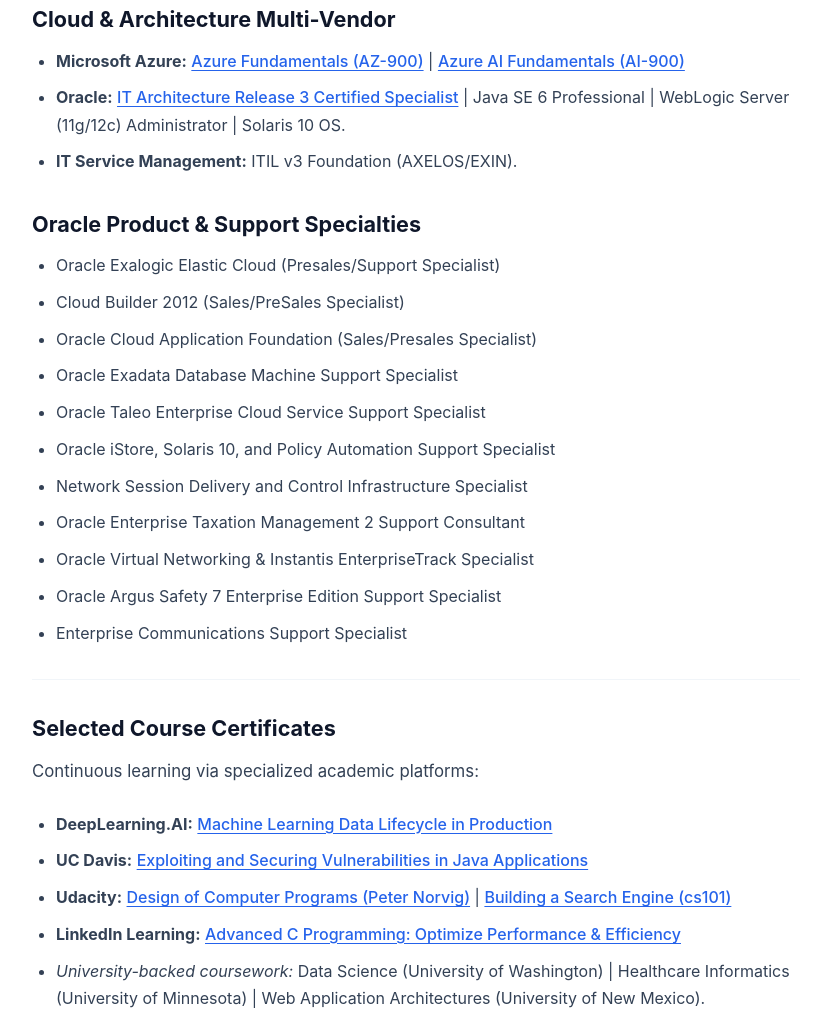
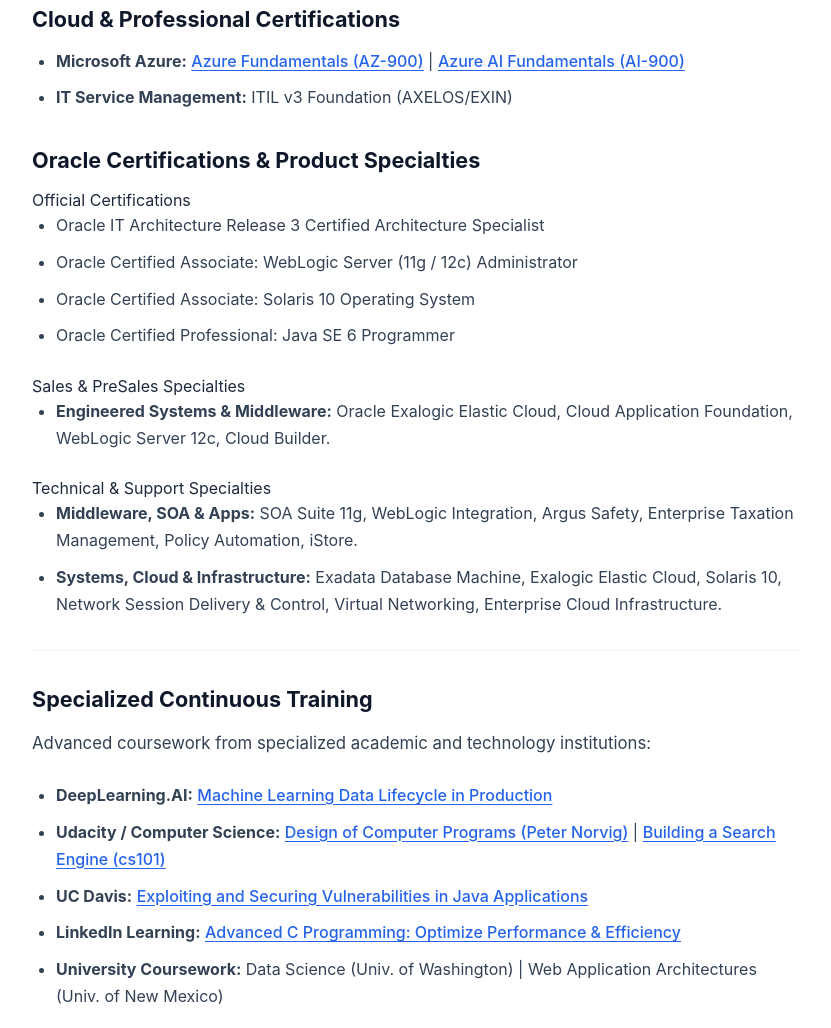
Before and after one commit to aolle/aolle.github.io, an Astro site: page /about in a window 1280 px wide. Shown: the part 4064-5092 px from the top of the page, without its empty margins (224-1055 px from the left). Built offline with nearby package versions, Linux system fonts and the light colour scheme; Astro itself is replaced by a stand-in of ours.

Commit message:
update certs and workshop version

```diff
--- a/src/pages/about.astro
+++ b/src/pages/about.astro
@@ -203,41 +203,68 @@
         <li><strong>CompTIA:</strong> <a href="https://www.comptia.org/en-us/certifications/linux/" target="_blank" rel="noopener noreferrer">CompTIA Linux+</a></li>
       </ul>
 
-      <h3>Cloud & Architecture Multi-Vendor</h3>
+      <h3>Cloud & Professional Certifications</h3>
       <ul>
-        <li><strong>Microsoft Azure:</strong> <a href="https://learn.microsoft.com/en-us/certifications/exams/az-900/" target="_blank" rel="noopener noreferrer">Azure Fundamentals (AZ-900)</a> | <a href="https://learn.microsoft.com/en-us/credentials/certifications/exams/ai-900" target="_blank" rel="noopener noreferrer">Azure AI Fundamentals (AI-900)</a></li>
-        <li><strong>Oracle:</strong> <a href="https://web.archive.org/web/20170201073009/http://www.oracle.com/partners/en/products/middleware/it-architecture-exam-1Z0-574/index.html" target="_blank" rel="noopener noreferrer">IT Architecture Release 3 Certified Specialist</a> | Java SE 6 Professional | WebLogic Server (11g/12c) Administrator | Solaris 10 OS.</li>
-        <li><strong>IT Service Management:</strong> ITIL v3 Foundation (AXELOS/EXIN).</li>
+        <li>
+          <strong>Microsoft Azure:</strong>
+          <a href="https://learn.microsoft.com/en-us/certifications/exams/az-900/" target="_blank" rel="noopener noreferrer">Azure Fundamentals (AZ-900)</a> |
+          <a href="https://learn.microsoft.com/en-us/credentials/certifications/exams/ai-900" target="_blank" rel="noopener noreferrer">Azure AI Fundamentals (AI-900)</a>
+        </li>
+        <li>
+          <strong>IT Service Management:</strong> ITIL v3 Foundation (AXELOS/EXIN)
+        </li>
       </ul>
 
-      <h3>Oracle Product & Support Specialties</h3>
+      <h3>Oracle Certifications & Product Specialties</h3>
+
+      <h4>Official Certifications</h4>
       <ul>
-        <li>Oracle Exalogic Elastic Cloud (Presales/Support Specialist)</li>
-        <li>Cloud Builder 2012 (Sales/PreSales Specialist)</li>
-        <li>Oracle Cloud Application Foundation (Sales/Presales Specialist)</li>
-        <li>Oracle Exadata Database Machine Support Specialist</li>
-        <li>Oracle Taleo Enterprise Cloud Service Support Specialist</li>
-        <li>Oracle iStore, Solaris 10, and Policy Automation Support Specialist</li>
-        <li>Network Session Delivery and Control Infrastructure Specialist</li>
-        <li>Oracle Enterprise Taxation Management 2 Support Consultant</li>
-        <li>Oracle Virtual Networking & Instantis EnterpriseTrack Specialist</li>
-        <li>Oracle Argus Safety 7 Enterprise Edition Support Specialist</li>
-        <li>Enterprise Communications Support Specialist</li>
+        <li>Oracle IT Architecture Release 3 Certified Architecture Specialist</li>
+        <li>Oracle Certified Associate: WebLogic Server (11g / 12c) Administrator</li>
+        <li>Oracle Certified Associate: Solaris 10 Operating System</li>
+        <li>Oracle Certified Professional: Java SE 6 Programmer</li>
+      </ul>
+
+      <h4>Sales & PreSales Specialties</h4>
+      <ul>
+        <li><strong>Engineered Systems & Middleware:</strong> Oracle Exalogic Elastic Cloud, Cloud Application Foundation, WebLogic Server 12c, Cloud Builder.</li>
+      </ul>
+
+      <h4>Technical & Support Specialties</h4>
+      <ul>
+        <li><strong>Middleware, SOA & Apps:</strong> SOA Suite 11g, WebLogic Integration, Argus Safety, Enterprise Taxation Management, Policy Automation, iStore.</li>
+        <li><strong>Systems, Cloud & Infrastructure:</strong> Exadata Database Machine, Exalogic Elastic Cloud, Solaris 10, Network Session Delivery & Control, Virtual Networking, Enterprise Cloud Infrastructure.</li>
       </ul>
 
       <hr class="my-8 border-slate-100" />
 
-      <h3>Selected Course Certificates</h3>
+      <h3>Specialized Continuous Training</h3>
       <p>
-        Continuous learning via specialized academic platforms:
+        Advanced coursework from specialized academic and technology institutions:
       </p>
       <ul>
-        <li><strong>DeepLearning.AI:</strong> <a href="https://www.coursera.org/account/accomplishments/verify/NS73LTCJTNCP" target="_blank" rel="noopener noreferrer">Machine Learning Data Lifecycle in Production</a></li>
-        <li><strong>UC Davis:</strong> <a href="https://www.coursera.org/account/accomplishments/certificate/EKEHSAWLLHH7" target="_blank" rel="noopener noreferrer">Exploiting and Securing Vulnerabilities in Java Applications</a></li>
-        <li><strong>Udacity:</strong> <a href="https://www.udacity.com/course/design-of-computer-programs--cs212" target="_blank" rel="noopener noreferrer">Design of Computer Programs (Peter Norvig)</a> | <a href="https://www.cs.virginia.edu/~evans/courses/cs101/" target="_blank" rel="noopener noreferrer">Building a Search Engine (cs101)</a></li>
-        <li><strong>LinkedIn Learning:</strong> <a href="https://www.linkedin.com/learning/advanced-c-programming-optimize-performance-and-efficiency" target="_blank" rel="noopener noreferrer">Advanced C Programming: Optimize Performance & Efficiency</a></li>
-        <li><em>University-backed coursework:</em> Data Science (University of Washington) | Healthcare Informatics (University of Minnesota) | Web Application Architectures (University of New Mexico).</li>
+        <li>
+          <strong>DeepLearning.AI:</strong>
+          <a href="https://www.coursera.org/account/accomplishments/verify/NS73LTCJTNCP" target="_blank" rel="noopener noreferrer">Machine Learning Data Lifecycle in Production</a>
+        </li>
+        <li>
+          <strong>Udacity / Computer Science:</strong>
+          <a href="https://www.udacity.com/course/design-of-computer-programs--cs212" target="_blank" rel="noopener noreferrer">Design of Computer Programs (Peter Norvig)</a> |
+          <a href="https://www.cs.virginia.edu/~evans/courses/cs101/" target="_blank" rel="noopener noreferrer">Building a Search Engine (cs101)</a>
+        </li>
+        <li>
+          <strong>UC Davis:</strong>
+          <a href="https://www.coursera.org/account/accomplishments/certificate/EKEHSAWLLHH7" target="_blank" rel="noopener noreferrer">Exploiting and Securing Vulnerabilities in Java Applications</a>
+        </li>
+        <li>
+          <strong>LinkedIn Learning:</strong>
+          <a href="https://www.linkedin.com/learning/advanced-c-programming-optimize-performance-and-efficiency" target="_blank" rel="noopener noreferrer">Advanced C Programming: Optimize Performance & Efficiency</a>
+        </li>
+        <li>
+          <strong>University Coursework:</strong> Data Science (Univ. of Washington) | Web Application Architectures (Univ. of New Mexico)
+        </li>
       </ul>
+
     </div>
 
   </main>
--- a/src/pages/workshops.astro
+++ b/src/pages/workshops.astro
@@ -17,16 +17,16 @@
     <div class="markdown-body">
       <ul>
         <li>
-          <a href="/quay-workshop" target="_blank" rel="noopener noreferrer">Red Hat Quay Workshop</a> <em>(v3.15)</em>
+          <a href="/quay-workshop" target="_blank" rel="noopener noreferrer">Red Hat Quay Workshop</a> <em>(v3.18)</em>
         </li>
         <li>
-          <a href="/rhsso-workshop" target="_blank" rel="noopener noreferrer">Red Hat Single Sign-On Workshop</a> <em>(v7.6)</em>
+          <a href="/rhbk-workshop" target="_blank" rel="noopener noreferrer">Red Hat Build of Keycloak Workshop</a> <em>(v22.0)</em>
         </li>
         <li>
           <a href="/cloud-native-development-workshop" target="_blank" rel="noopener noreferrer">Red Hat Cloud-native Development Workshop</a> <em>(v4.11-3.4-1.9-1.7)</em>
         </li>
         <li>
-          <a href="/rhbk-workshop" target="_blank" rel="noopener noreferrer">Red Hat Build of Keycloak Workshop</a> <em>(v22.0)</em>
+          <a href="/rhsso-workshop" target="_blank" rel="noopener noreferrer">Red Hat Single Sign-On Workshop</a> <em>(v7.6)</em>
         </li>
       </ul>
     </div>
```
